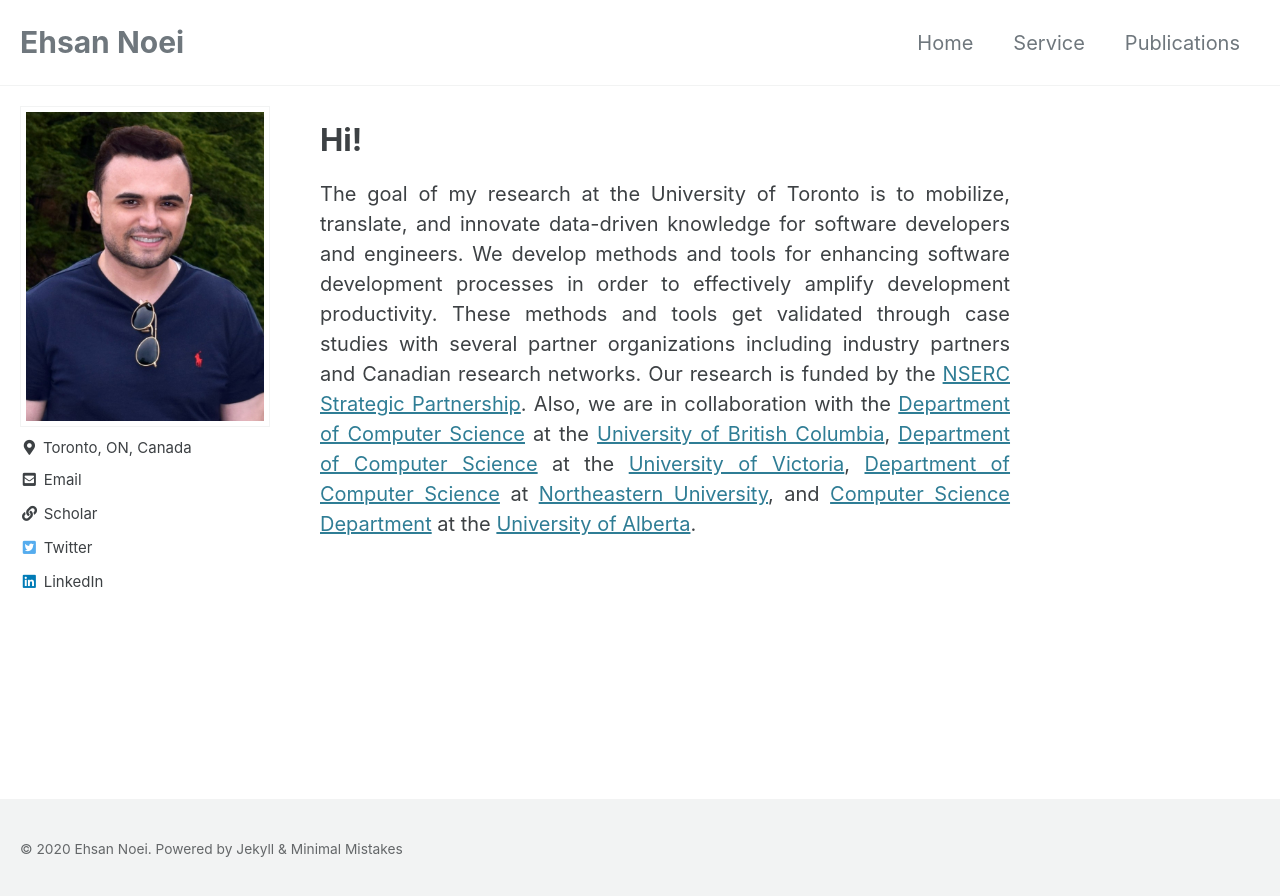
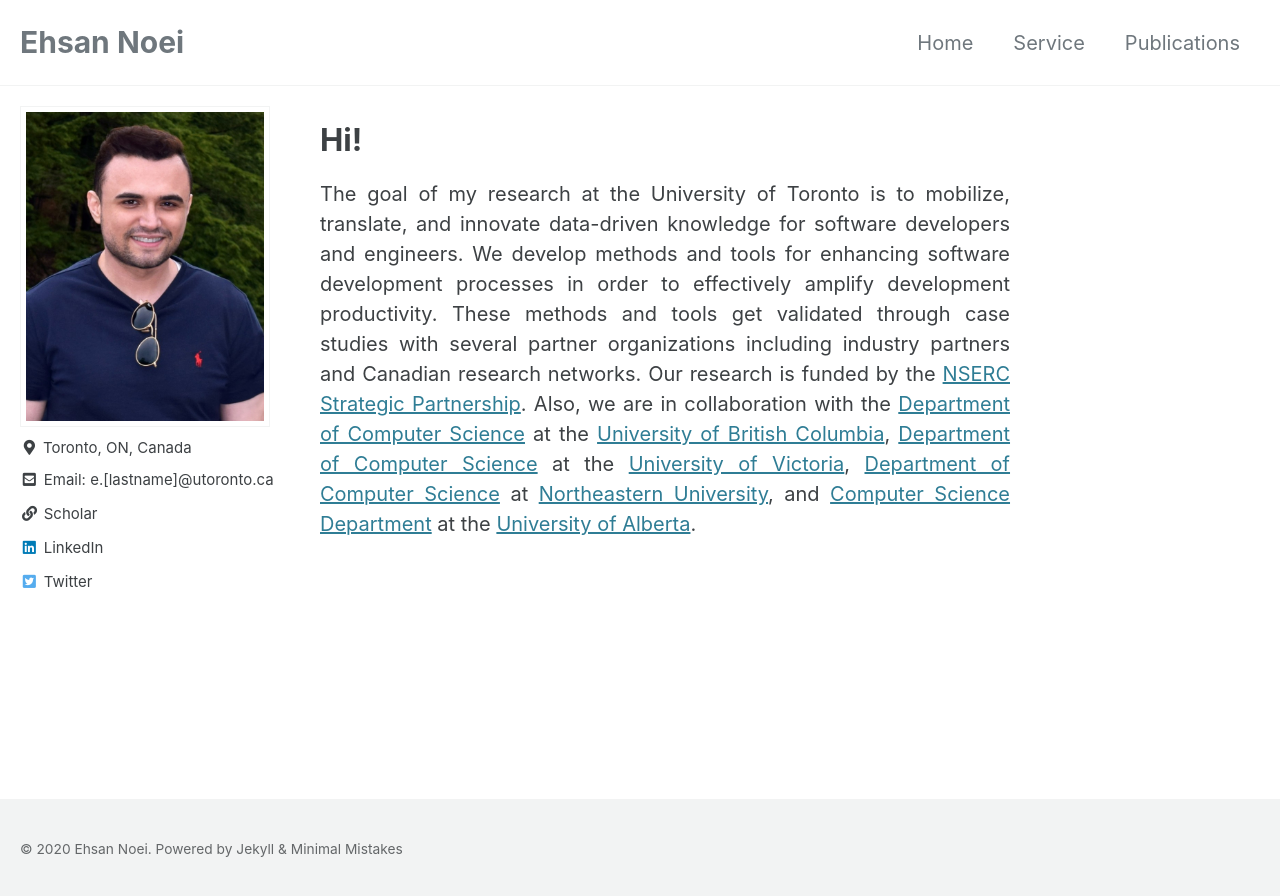
Before and after one commit to enoei/enoei.github.io, a Jekyll site: the page built from index.html, in a window 1280 px wide. Shown: the top 896 px of the page. Built offline with Jekyll 4.4.1, drawn with Linux system fonts in a browser that asks for light colours; cached includes are drawn as plain includes; the list of posts is cut into pages by our own code.

Commit message:
fix email

```diff
--- a/_config.yml
+++ b/_config.yml
@@ -99,21 +99,21 @@
   location         : "Toronto, ON, Canada"
   email            :
   links:
-    - label: "Email"
+    - label: "Email: e.[lastname]@utoronto.ca"
       icon: "fas fa-fw fa-envelope-square"
-      url: "mailto:e.noei@utoronto.ca"
+      url: "mailto:e.[lastname]@utoronto.ca"
     - label: "Scholar"
       icon: "fas fa-fw fa-link"
       url: "https://scholar.google.ca/citations?user=ysxJjb4AAAAJ&sortby=pubdate"
-    - label: "Twitter"
-      icon: "fab fa-fw fa-twitter-square"
-      url: "https://twitter.com/e_noei/"
     - label: "Facebook"
       icon: "fab fa-fw fa-facebook-square"
       # url: "https://facebook.com/"
     - label: "LinkedIn"
       icon: "fab fa-fw fa-linkedin"
       url: "https://www.linkedin.com/in/noei/"
+    - label: "Twitter"
+      icon: "fab fa-fw fa-twitter-square"
+      url: "https://twitter.com/e_noei/"
     - label: "Instagram"
       icon: "fab fa-fw fa-instagram"
       # url: "https://instagram.com/"
```
Also changed, not shown: 4 other files.
